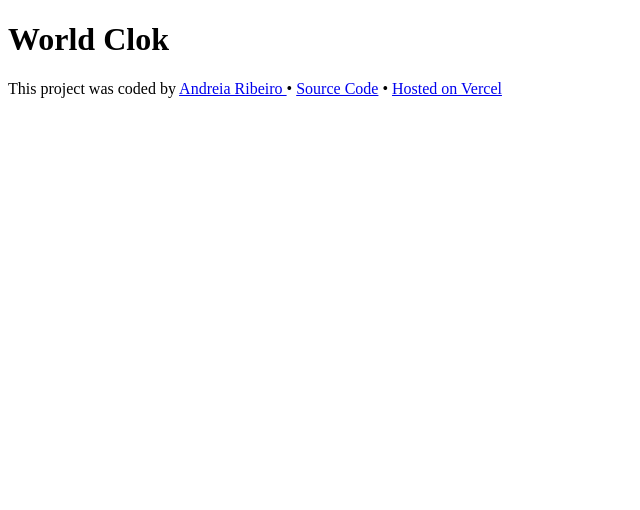
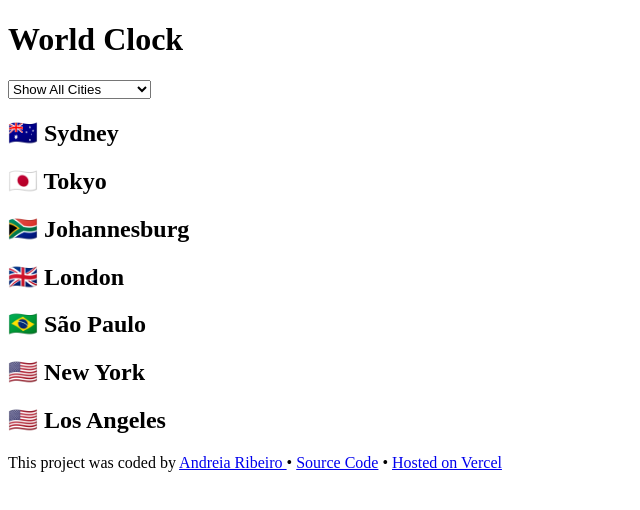
Before and after one commit to andreiapatriciaribeiro88-web/world-clock, a plain HTML site: page index.html in a window 1280 px wide. Shown: the whole page, without its empty margins (0-640 px from the left). Drawn offline with Linux system fonts and the light colour scheme.

Commit message:
Added the basic HTML

```diff
--- a/index.html
+++ b/index.html
@@ -7,7 +7,81 @@
     <link rel="stylesheet" href="src/style.css" />
   </head>
   <body>
-    <h1>World Clok</h1>
+    <div class="container">
+      <h1>World Clock</h1>
+     <select id="city" >
+      <option value="all">Show All Cities</option>
+      <option value="current">My Current Location</option>
+      <option value="Australia/Sydney">Sydney</option>
+      <option value="Asia/Tokyo">Tokyo</option>
+      <option value="Africa/Johannesburg">Johannesburg</option>
+      <option value="Europe/London">London</option>
+      <option value="America/Sao_Paulo">São Paulo</option>
+      <option value="America/New_York">New York</option>
+      <option value="America/Los_Angeles">Los Angeles</option> <!-- New -->
+</select>
+
+
+    <div id="cities">
+  <div class="city" >
+    <div>
+      <h2>🇦🇺 Sydney</h2>
+      <div class="date"></div>
+    </div>
+    <div class="time"></div>
+  </div>
+
+  <div class="city" >
+    <div>
+      <h2>🇯🇵 Tokyo</h2>
+      <div class="date"></div>
+    </div>
+    <div class="time"></div>
+  </div>
+
+  <div class="city" >
+    <div>
+      <h2>🇿🇦 Johannesburg</h2>
+      <div class="date"></div>
+    </div>
+    <div class="time"></div>
+  </div>
+
+  <div class="city" >
+    <div>
+      <h2>🇬🇧 London</h2>
+      <div class="date"></div>
+    </div>
+    <div class="time"></div>
+  </div>
+
+  <div class="city" >
+    <div>
+      <h2>🇧🇷 São Paulo</h2>
+      <div class="date"></div>
+    </div>
+    <div class="time"></div>
+  </div>
+
+  <div class="city" >
+    <div>
+      <h2>🇺🇸 New York</h2>
+      <div class="date"></div>
+    </div>
+    <div class="time"></div>
+  </div>
+
+  <div class="city" >
+    <div>
+      <h2>🇺🇸 Los Angeles</h2>
+      <div class="date"></div>
+    </div>
+    <div class="time"></div>
+  </div>
+</div>
+
+
+
     <footer>
       This project was coded by
       <a href="https://github.com/andreiapatriciaribeiro88-web" target="_blank"
```
